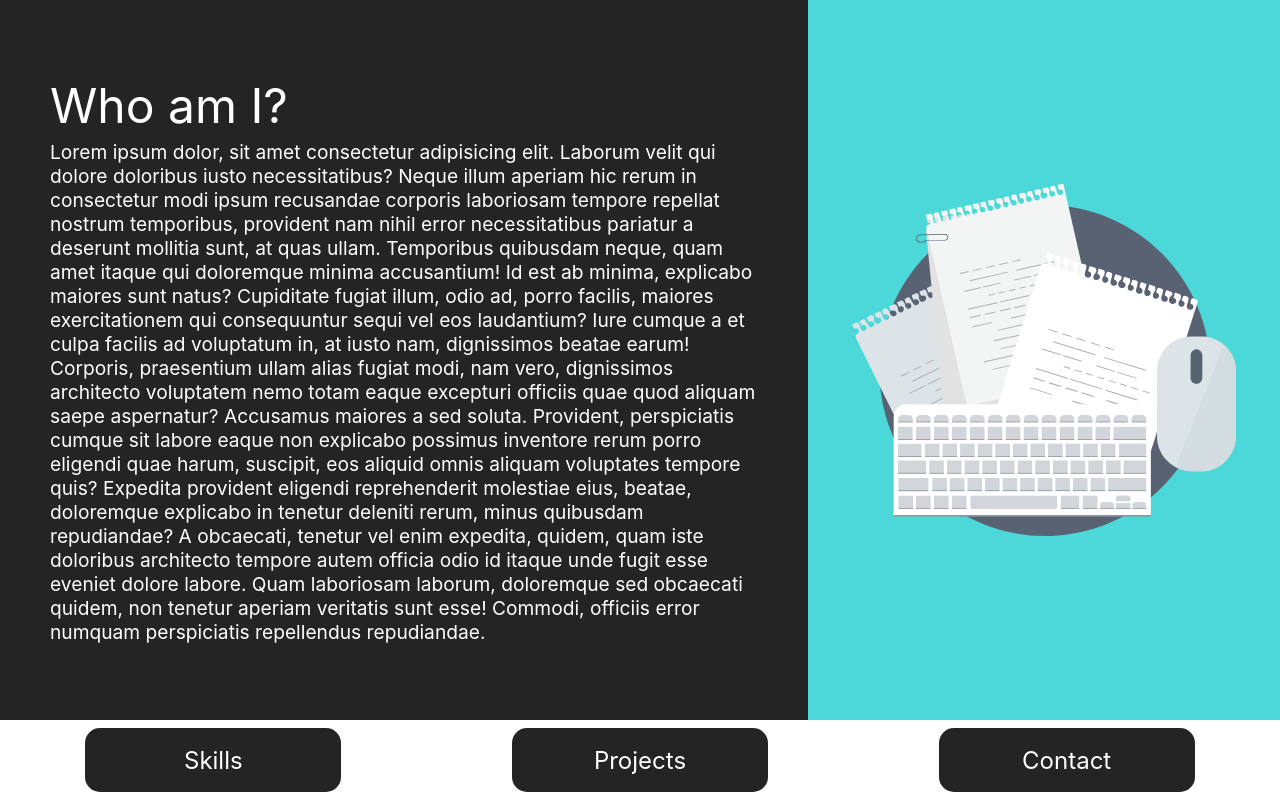
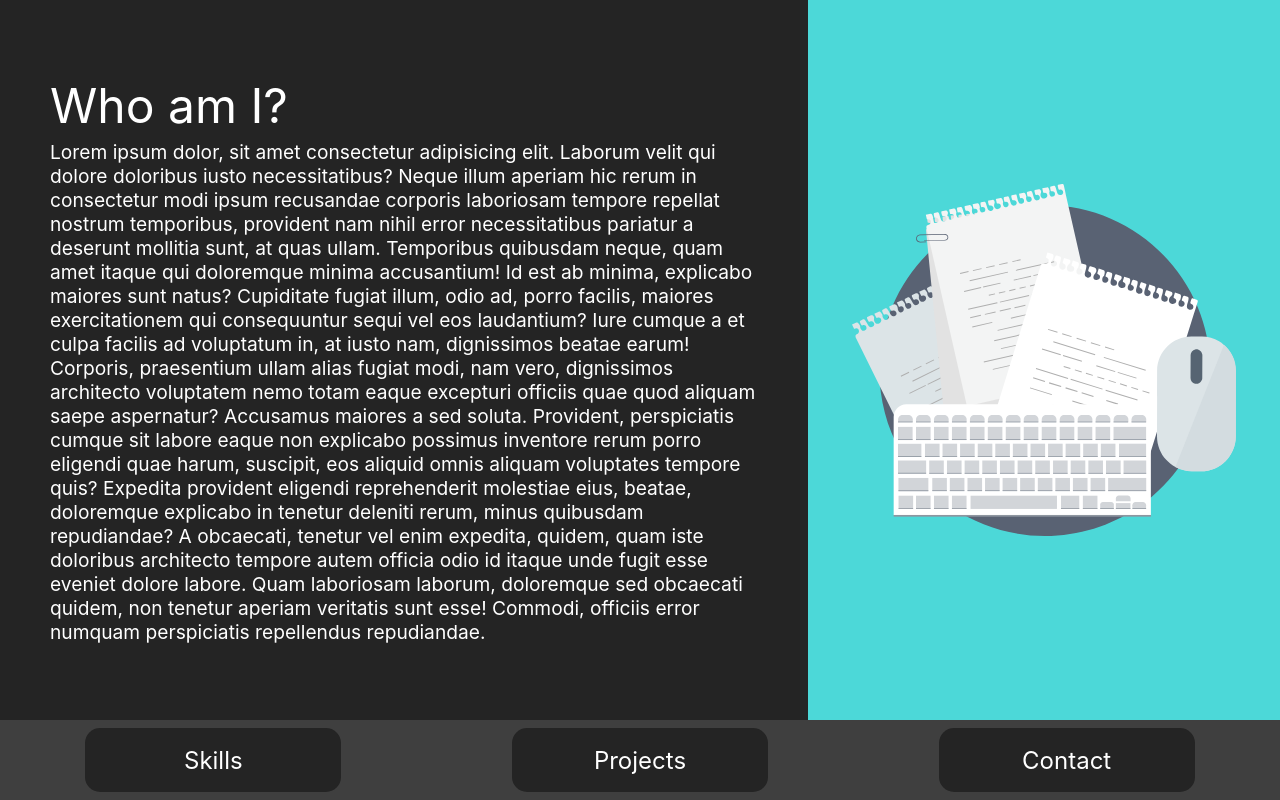
Before and after one commit to SturmEnte/sturmente.github.io, a Svelte app: page / in a window 1280 px wide. Built offline with nearby package versions, Linux system fonts and the light colour scheme.

Commit message:
Changed background color of the internal link wrapper

```diff
--- a/src/App.svelte
+++ b/src/App.svelte
@@ -31,15 +31,6 @@
 </main>
 
 <style>
-	#internal-links {
-		width: 100vw;
-		height: 10vh;
-		display: flex;
-		flex-direction: row;
-		align-items: center;
-		justify-content: space-around;
-	}
-
 	#about {
 		height: 90vh;
 		width: 100vw;
@@ -80,4 +71,14 @@
 	#about-child-02 img {
 		width: 30vw;
 	}
+
+	#internal-links {
+		width: 100vw;
+		height: 10vh;
+		background: var(--gray-two);
+		display: flex;
+		flex-direction: row;
+		align-items: center;
+		justify-content: space-around;
+	}
 </style>
--- a/src/app.css
+++ b/src/app.css
@@ -1,6 +1,7 @@
 :root {
     font-family: Inter, Avenir, Helvetica, Arial, sans-serif;
     --gray-one: rgb(36, 36, 36);
+    --gray-two: rgb(63, 63, 63);
     --accent-one: rgb(76, 216, 216);
 }
 
```
